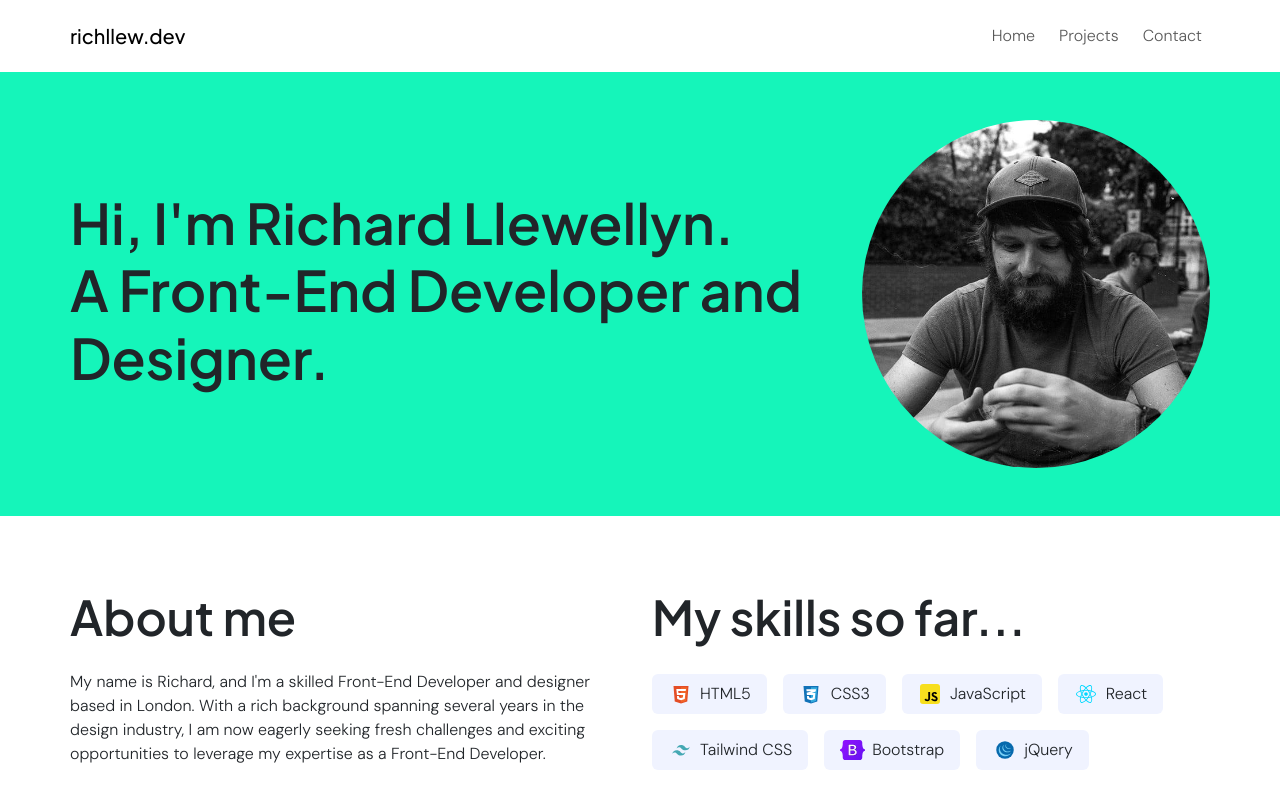
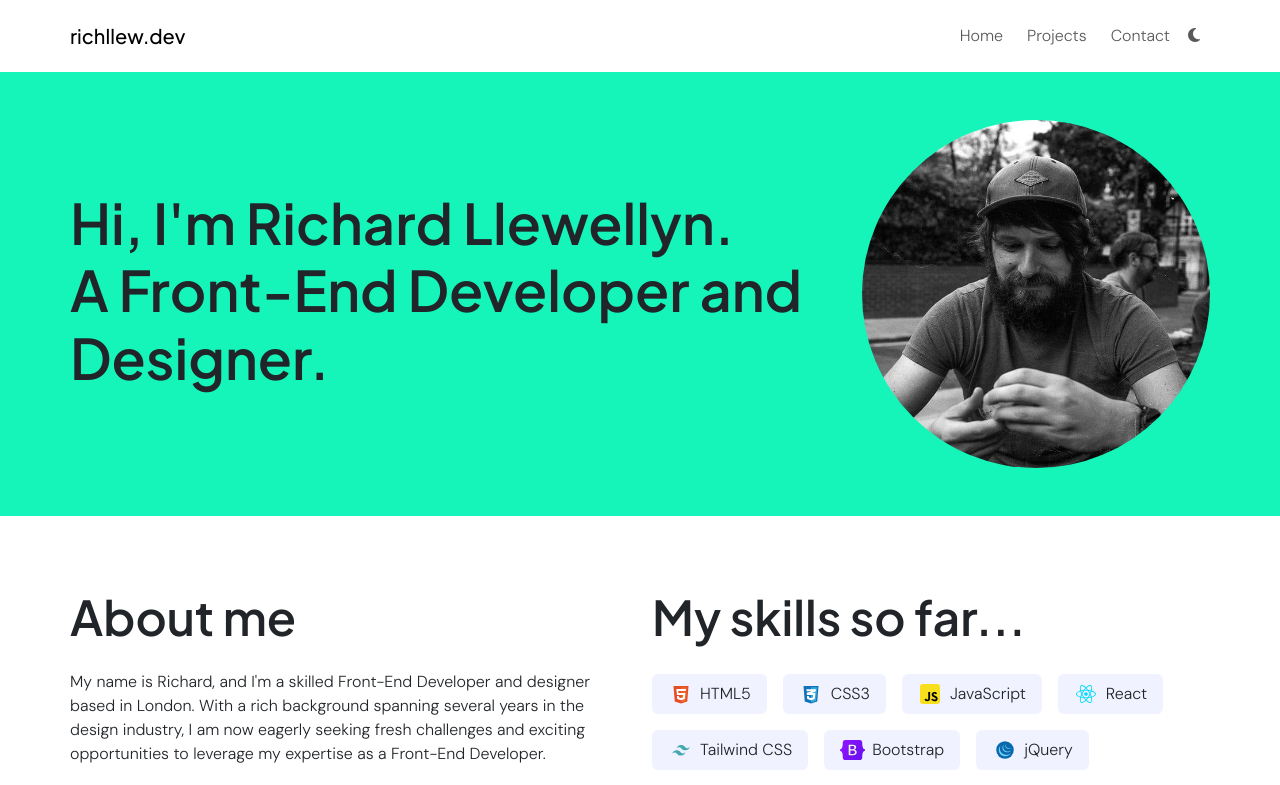
Before and after one commit to RichLlew182/react-portfolio, a React (Vite) app: page / in a window 1280 px wide. Shown: the top 785 px of the page. Built offline with nearby package versions, Linux system fonts and the light colour scheme.

Commit message:
added new link in menu with sun/moon icons that adds a theme attribute to the body when clicked

```diff
--- a/index.html
+++ b/index.html
@@ -15,7 +15,7 @@
     content="The portfolio of Richard Llewellyn, a skilled Front-End Developer and designer based in London. With a rich background spanning several years in the design industry, I am now eagerly seeking fresh challenges and exciting opportunities to leverage my expertise as a Front-End Developer.">
 </head>
 
-<body>
+<body data-bs-theme="light">
   <div id="root"></div>
   <script type="module" src="./src/main.jsx"></script>
   <script src="https://kit.fontawesome.com/61c9765a70.js" crossorigin="anonymous"></script>
--- a/src/components/Header.jsx
+++ b/src/components/Header.jsx
@@ -3,12 +3,28 @@ import Nav from 'react-bootstrap/Nav';
 import Navbar from 'react-bootstrap/Navbar';
 import { Link } from 'react-router-dom';
 import { motion } from 'framer-motion';
+import { useState } from 'react';
 
 function Header() {
+
+  const [darkMode, setDarkMode] = useState(false)
+
+  const handleDarkMode = () => {
+
+    if (!darkMode) {
+
+      document.querySelector('body').setAttribute('data-bs-theme', 'dark')
+      setDarkMode(true)
+    } else {
+      document.querySelector('body').setAttribute('data-bs-theme', 'light')
+      setDarkMode(false)
+    }
+  }
+
   return (
     <>
       <header>
-        <Navbar collapseOnSelect expand="lg" className="py-3 bg-white">
+        <Navbar collapseOnSelect expand="lg" className="py-3 bg-body">
           <Container className="px-4 px-sm-0">
             <motion.div initial={{ opacity: 0, y: 0 }} animate={{ opacity: 1, y: 0 }} transition={{ delay: .8 }} viewport={{ once: true }}><Navbar.Brand as={Link} to="/">richllew.dev</Navbar.Brand></motion.div>
             <motion.div initial={{ opacity: 0, y: -40 }} animate={{ opacity: 1, y: 0 }} transition={{ delay: 1.1 }} viewport={{ once: true }}><Navbar.Toggle aria-controls="responsive-navbar-nav" /></motion.div>
@@ -17,6 +33,7 @@ function Header() {
                 <motion.div initial={{ opacity: 0, y: -40 }} animate={{ opacity: 1, y: 0 }} transition={{ delay: 1.1 }} viewport={{ once: true }}><Nav.Link as={Link} className="me-lg-2" to="/">Home</Nav.Link></motion.div>
                 <motion.div initial={{ opacity: 0, y: -40 }} animate={{ opacity: 1, y: 0 }} transition={{ delay: 1.2 }} viewport={{ once: true }}><Nav.Link as={Link} className="me-lg-2" to="/projects">Projects</Nav.Link></motion.div>
                 <motion.div initial={{ opacity: 0, y: -40 }} animate={{ opacity: 1, y: 0 }} transition={{ delay: 1.3 }} viewport={{ once: true }}><Nav.Link as={Link} to="/contact">Contact</Nav.Link></motion.div>
+                <motion.div initial={{ opacity: 0, y: -40 }} onClick={handleDarkMode} animate={{ opacity: 1, y: 0 }} transition={{ delay: 1.4 }} viewport={{ once: true }}><Nav.Link>{darkMode ? <i className="fa-solid fa-sun"></i> : <i className="fa-solid fa-moon"></i>}</Nav.Link></motion.div>
               </Nav>
             </Navbar.Collapse>
           </Container>
--- a/src/index.css
+++ b/src/index.css
@@ -57,6 +57,11 @@ header,
 .navbar-brand {
   font-family: "Plus Jakarta Sans", sans-serif;
   font-weight: 500;
+}
+
+.navbar i {
+  min-width: 16px;
+  text-align: center;
 }
 
 footer {
```
